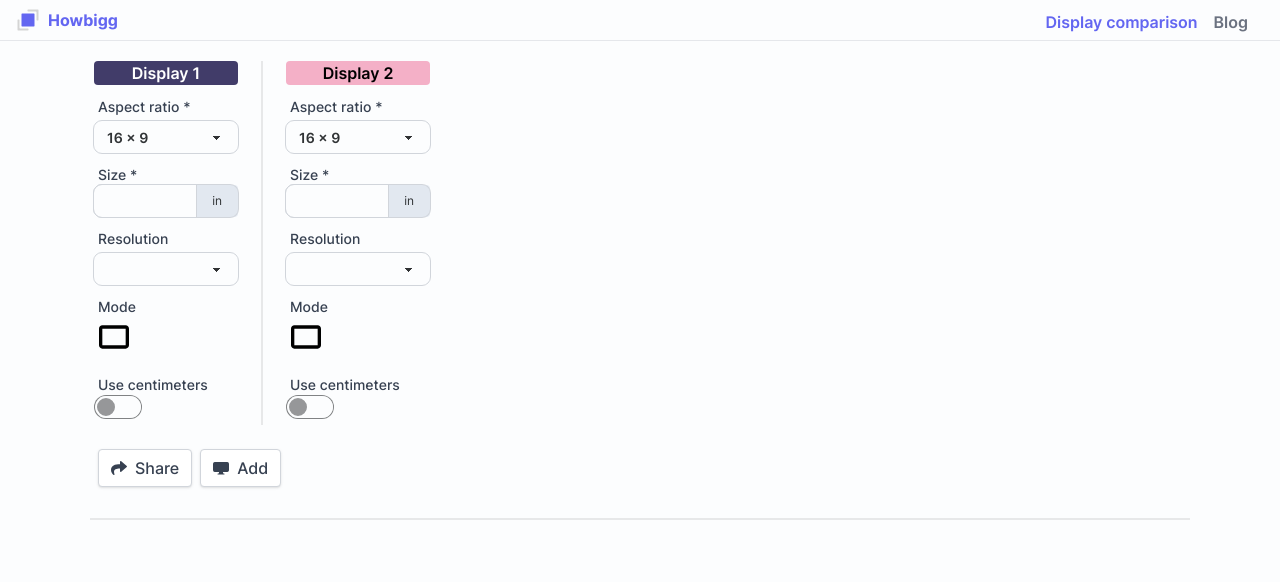
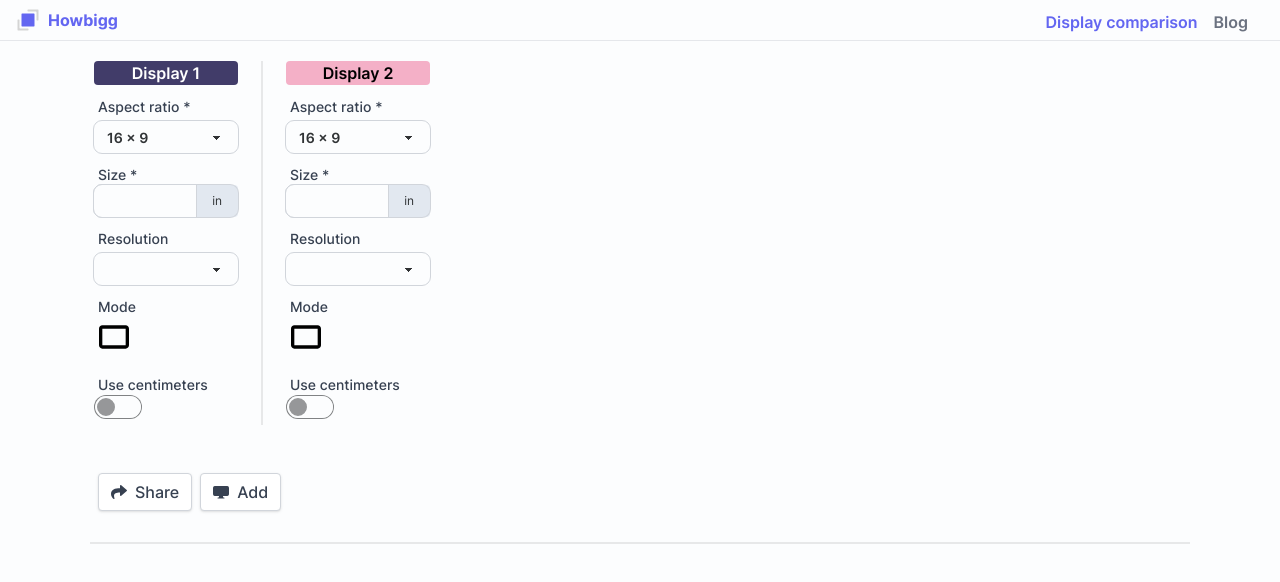
Before and after one commit to jacekobst1/howbigg, a Next.js app: page / in a window 1280 px wide. Shown: the top 582 px of the page. Built offline with nearby package versions, Linux system fonts and the light colour scheme.

Commit message:
no message

```diff
--- a/src/app/compare/display/components/Setup/Setup.tsx
+++ b/src/app/compare/display/components/Setup/Setup.tsx
@@ -45,7 +45,7 @@ export default function Setup({
           </Fragment>
         ))}
       </div>
-      <div className="mt-6">
+      <div className="mt-12">
         <CopyComparisonButton />
         <AddNewDisplayButton
           createDisplay={createDisplay}
```
